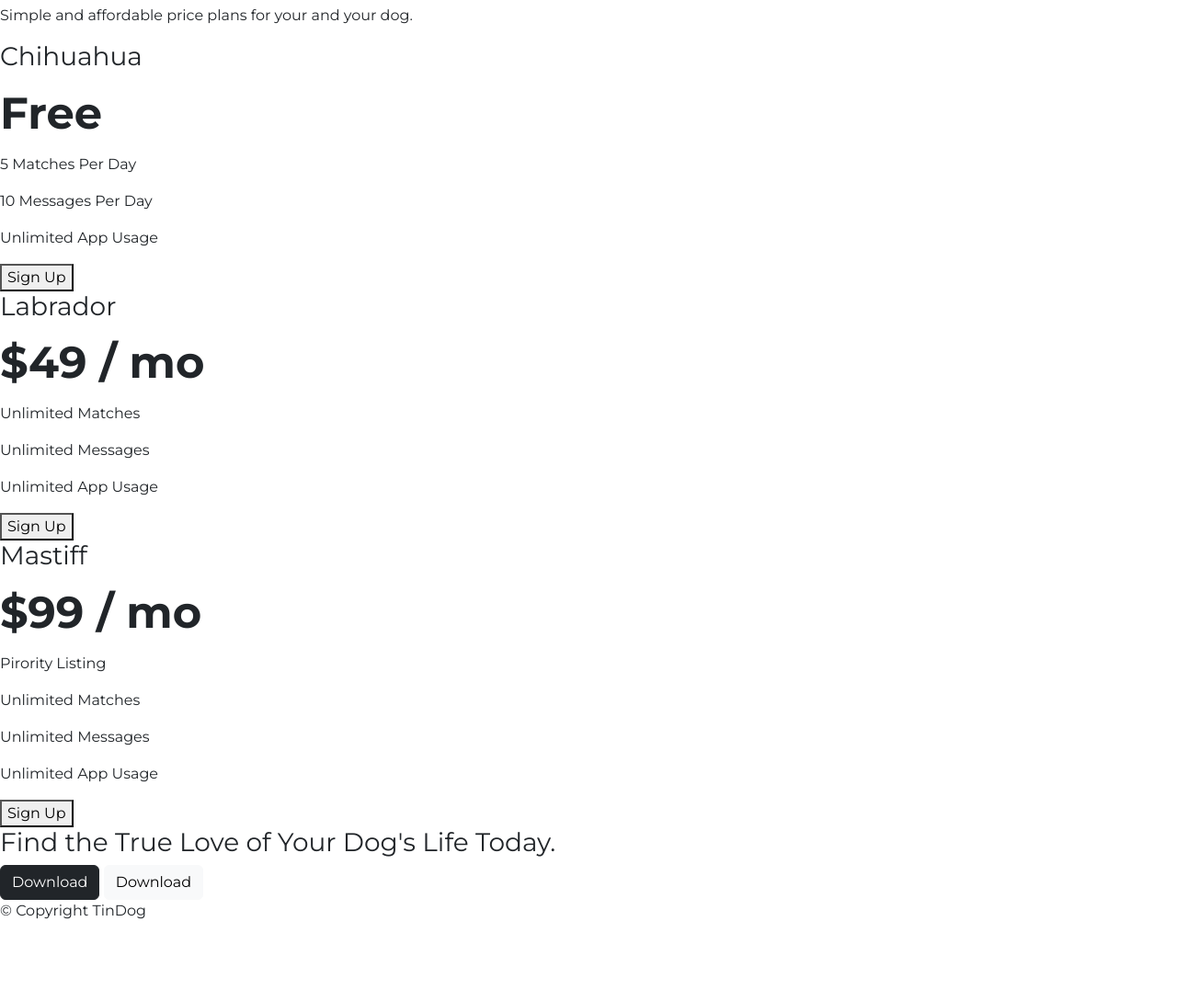
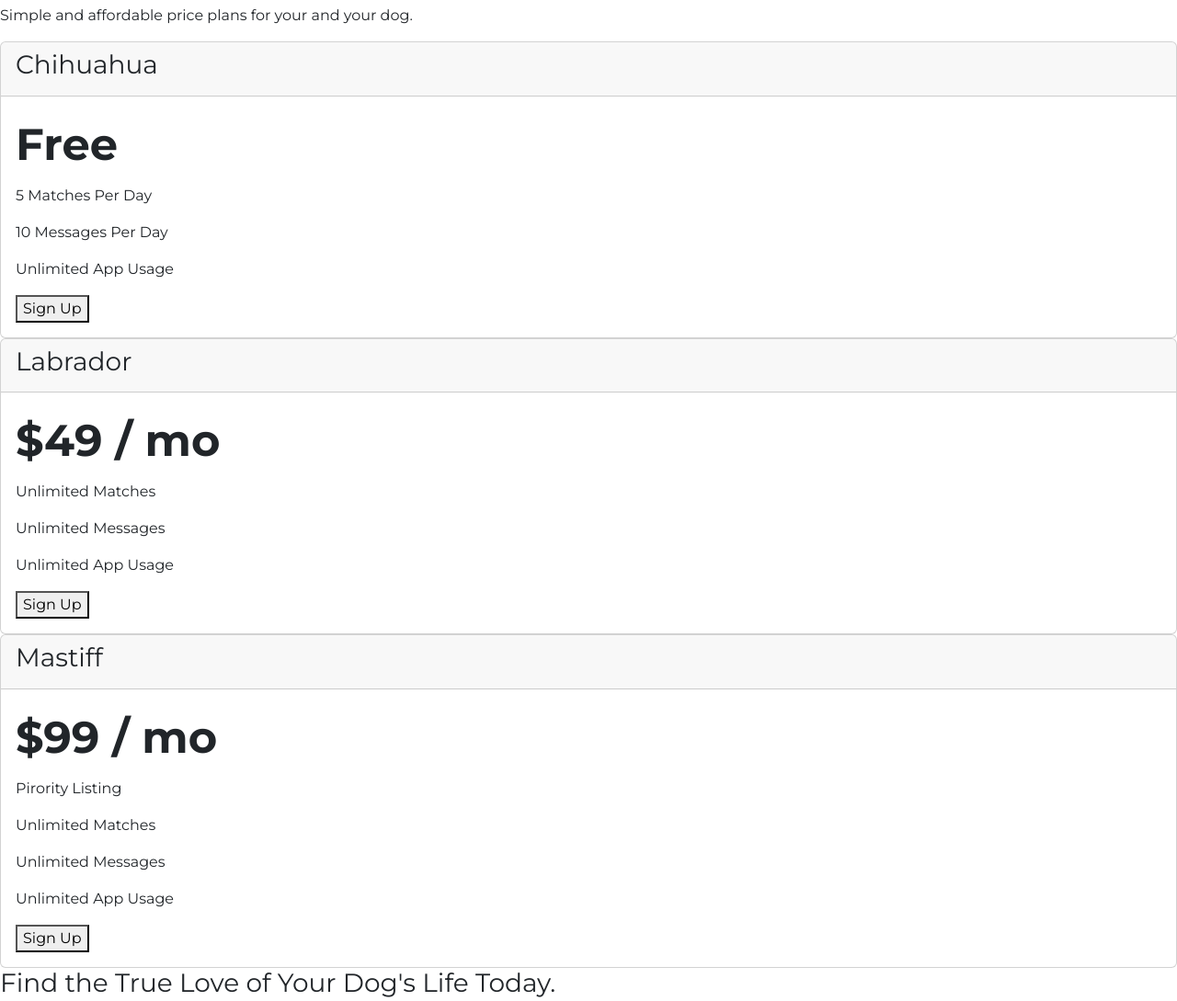
Before and after one commit to Jmucheke/Tindog, a plain HTML site: page index.html in a window 1280 px wide. Shown: the part 1898-2987 px from the top of the page at 92% size. Before the commit the page ends 2917 px from the top, so only its background shows below. Drawn offline with nearby package versions, Linux system fonts and the light colour scheme.

Commit message:
Worked on the pricing section

```diff
--- a/index.html
+++ b/index.html
@@ -114,7 +114,8 @@
           <em>Pebbles, New York</em>
         </div>
         <div class="carousel-item">
-          <h2 class="testimonial-text">My dog used to be so lonely, but with TinDog's help, they've found the love of their life.
+          <h2 class="testimonial-text">My dog used to be so lonely, but with TinDog's help, they've found the love of
+            their life.
             I think.</h2>
           <img class="testimonial-image" src="images/lady-img.jpg" alt="lady-profile">
           <em>Beverly, Illinois</em>
@@ -151,30 +152,58 @@
     <h2>A Plan for Every Dog's Needs</h2>
     <p>Simple and affordable price plans for your and your dog.</p>
 
+    <div class="card-dec">
+      <div class="card">
+        <div class="card-header">
+          <h3>Chihuahua</h3>
+        </div>
+        <div class="card-body">
 
-    <h3>Chihuahua</h3>
           <h2>Free</h2>
           <p>5 Matches Per Day</p>
           <p>10 Messages Per Day</p>
           <p>Unlimited App Usage</p>
           <button type="button">Sign Up</button>
+        </div>
+      </div>
 
+      <div class="card">
+        <div class="card-header">
+          <h3>Labrador</h3>
+        </div>
+        <div class="card-body">
 
-    <h3>Labrador</h3>
           <h2>$49 / mo</h2>
           <p>Unlimited Matches</p>
           <p>Unlimited Messages</p>
           <p>Unlimited App Usage</p>
           <button type="button">Sign Up</button>
+        </div>
+      </div>
 
+      <div class="card">
+        <div class="card-header">
+          <h3>Mastiff</h3>
+        </div>
+        <div class="card-body">
 
-    <h3>Mastiff</h3>
           <h2>$99 / mo</h2>
           <p>Pirority Listing</p>
           <p>Unlimited Matches</p>
           <p>Unlimited Messages</p>
           <p>Unlimited App Usage</p>
           <button type="button">Sign Up</button>
+        </div>
+      </div>
+    </div>
+
+
+
+
+
+
+
+
 
   </section>
 
```
Lines whose indentation alone changed are shown as unchanged.
